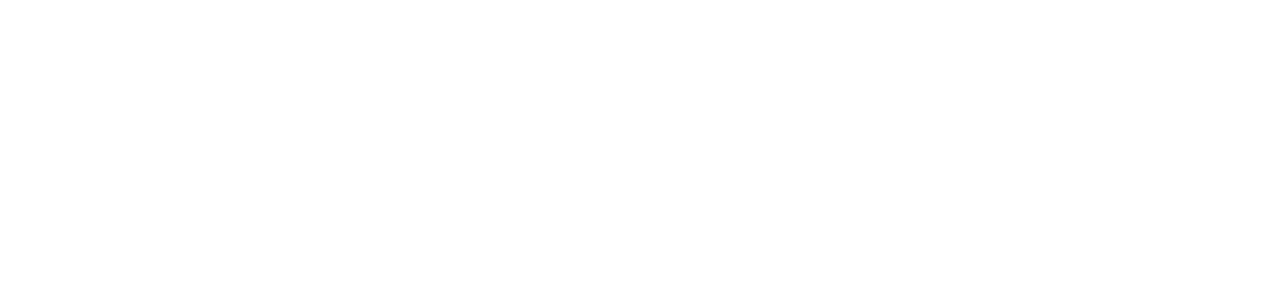
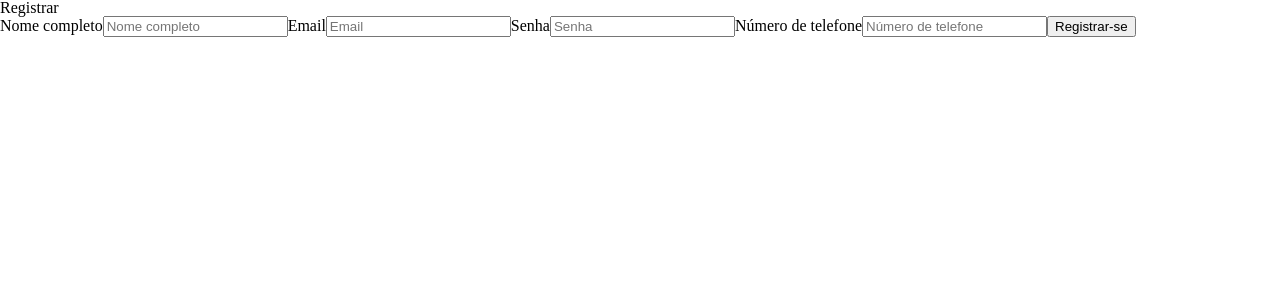
Before and after one commit to WillianMascarenhas/usercontact, a React (Vite) app in the folder front/: page /register in a window 1280 px wide. Before the commit this address had no page. Shown: the top 300 px of the page. Built offline with nearby package versions, Linux system fonts and the light colour scheme.

Commit message:
feat: register page

```diff
--- a/front/package.json
+++ b/front/package.json
@@ -10,18 +10,17 @@
     "preview": "vite preview"
   },
   "dependencies": {
-    "@hookform/resolvers": "^3.1.1",
     "@types/cors": "^2.8.13",
     "axios": "^1.4.0",
     "cors": "^2.8.5",
     "react": "^18.2.0",
     "react-dom": "^18.2.0",
-    "react-hook-form": "^7.45.2",
     "react-router-dom": "^6.14.2",
     "styled-components": "^6.0.5",
     "zod": "^3.21.4"
   },
   "devDependencies": {
+    "@hookform/resolvers": "^3.1.1",
     "@types/react": "^18.2.15",
     "@types/react-dom": "^18.2.7",
     "@types/styled-components": "^5.1.26",
@@ -31,6 +30,7 @@
     "eslint": "^8.45.0",
     "eslint-plugin-react-hooks": "^4.6.0",
     "eslint-plugin-react-refresh": "^0.4.3",
+    "react-hook-form": "^7.45.2",
     "typescript": "^5.0.2",
     "vite": "^4.4.5"
   }
--- a/front/src/hooks/useLogin.tsx
+++ b/front/src/hooks/useAuth.tsx
@@ -1,7 +1,7 @@
 import { useContext } from "react"
 import { LoginContext } from "../providers/loginPorvider"
 
-export const useLogin = () => {
+export const useAuth = () => {
     const loginContext = useContext(LoginContext)
 
     return loginContext
--- a/front/src/pages/Dashbord/index.tsx
+++ b/front/src/pages/Dashbord/index.tsx
@@ -1,7 +1,7 @@
 // components/pages/Dashboard.tsx
 import { useEffect, useState } from "react";
 import { api } from "../../services/api";
-import { useLogin } from "../../hooks/useLogin";
+import { useAuth } from "../../hooks/useAuth";
 
 export interface IContact {
   id: number;
@@ -13,7 +13,7 @@
 
 export const Dashboard = () => {
   const [contacts, setContacts] = useState<IContact[]>([]);
-  const { loading } = useLogin();
+  const { loading } = useAuth();
 
   useEffect(() => {
     (async () => {
--- a/front/src/pages/Login/index.tsx
+++ b/front/src/pages/Login/index.tsx
@@ -1,27 +1,34 @@
-import { useForm } from "react-hook-form"
-import { LoginData, loginSchema } from "../../schemas/LoginSchema/validators"
-import { zodResolver } from "@hookform/resolvers/zod"
-import { useLogin } from "../../hooks/useLogin"
+import { useForm } from "react-hook-form";
+import { zodResolver } from "@hookform/resolvers/zod";
+import { LoginData, loginSchema } from "../../schemas/LoginSchema/validators";
+import { useAuth } from "../../hooks/useAuth";
+import { useNavigate } from "react-router-dom";
 
-export const Login = () =>{
-    const {register, handleSubmit} = useForm<LoginData>({
-        resolver: zodResolver(loginSchema)
-    })
+export const Login = () => {
+  const Navigate = useNavigate();
+  const { register, handleSubmit, formState: { errors } } = useForm<LoginData>({
+    resolver: zodResolver(loginSchema),
+  });
 
-    const {login} = useLogin()
-    // essa é uma maneira mais clean de chamar o use context, foi possivel ser feita pela pasat hooks
+  const { login } = useAuth();
 
-    return(
+  return (
+    <>
+      <button onClick={() => Navigate("/register")}>Registrar-se</button>
       <main>
         <h2>login</h2>
         <form onSubmit={handleSubmit(login)}>
           <label htmlFor="email">Email</label>
-                <input type="text" id="email" {...register("email")}/>
-                <label htmlFor="password" >Senha</label>
-                <input type="password" id="password" {...register("password")}/>
+          <input type="text" id="email" {...register("email")} placeholder="Email" />
+          {errors.email && <span>{errors.email.message}</span>}
+
+          <label htmlFor="password">Senha</label>
+          <input type="password" id="password" {...register("password")} placeholder="Senha" />
+          {errors.password && <span>{errors.password.message}</span>}
 
           <button type="submit">Entrar</button>
         </form>
       </main>
-    )
-}
+    </>
+  );
+};
--- /dev/null
+++ b/front/src/pages/Register/index.tsx
@@ -0,0 +1,40 @@
+import { useForm } from "react-hook-form";
+import { zodResolver } from "@hookform/resolvers/zod";
+import { useAuth } from "../../hooks/useAuth";
+import { RegisterData, RegisterSchema } from "../../schemas/RegisterSchema/validators";
+
+export const Register = () => {
+  const { register, handleSubmit, formState: { errors } } = useForm<RegisterData>({
+    // usa o fromState:{erros} para renderizar na tela os erros vindos do zod
+    resolver: zodResolver(RegisterSchema),
+  });
+
+  const { registerUser } = useAuth();
+
+  return (
+    <>
+      <main>
+        <h2>Registrar</h2>
+        <form onSubmit={handleSubmit(registerUser)}>
+          <label htmlFor="fullName">Nome completo</label>
+          <input type="text" id="fullName" {...register("fullName")} placeholder="Nome completo" />
+          {errors.fullName && <span>{errors.fullName.message}</span>}
+
+          <label htmlFor="email">Email</label>
+          <input type="email" id="email" {...register("email")} placeholder="Email" />
+          {errors.email && <span>{errors.email.message}</span>}
+
+          <label htmlFor="password">Senha</label>
+          <input type="password" id="password" {...register("password")} placeholder="Senha" />
+          {errors.password && <span>{errors.password.message}</span>}
+
+          <label htmlFor="phone">Número de telefone</label>
+          <input type="text" id="phone" {...register("phone")} placeholder="Número de telefone" />
+          {errors.phone && <span>{errors.phone.message}</span>}
+
+          <button type="submit">Registrar-se</button>
+        </form>
+      </main>
+    </>
+  );
+};
--- a/front/src/providers/loginPorvider.tsx
+++ b/front/src/providers/loginPorvider.tsx
@@ -2,15 +2,17 @@
 import { LoginData } from "../schemas/LoginSchema/validators";
 import { api } from "../services/api";
 import { useNavigate } from "react-router-dom";
+import { RegisterData } from "../schemas/RegisterSchema/validators";
 
-export const LoginContext = createContext({} as LoginValues);
+export const LoginContext = createContext({} as AuthValues);
 
 interface LoginProviderProps {
   children: ReactNode;
 }
 
-interface LoginValues {
+interface AuthValues {
   login: (data: LoginData) => Promise<void>;
+  registerUser: (data: RegisterData) => Promise<void>
   loading: boolean;
 }
 
@@ -49,9 +51,19 @@
     }
   };
 
-  const loginContextValue: LoginValues = {
+  const registerUser = async (data: RegisterData) =>{
+    try {
+      await api.post("/user", data)
+      Navigate("/")
+    } catch (error){
+      console.log(error)
+    }
+  }
+
+  const loginContextValue: AuthValues = {
+    loading: loading,
     login: login,
-    loading: loading,
+    registerUser: registerUser
   };
 
   return (
--- a/front/src/routes/index.tsx
+++ b/front/src/routes/index.tsx
@@ -1,12 +1,14 @@
 import { Route, Routes } from "react-router-dom";
 import { Login } from "../pages/Login";
 import { Dashboard } from "../pages/Dashbord";
+import { Register } from "../pages/Register";
 
 export const RoutesMain = () => {
   return (
     <Routes>
       <Route path="/" element={<Login />} />
       <Route path="/dashboard" element={<Dashboard />} />
+      <Route path="/register" element={<Register />} />
     </Routes>
   );
 };
--- /dev/null
+++ b/front/src/schemas/RegisterSchema/validators.ts
@@ -0,0 +1,16 @@
+import { z } from "zod";
+
+export const RegisterSchema = z.object({
+  fullName: z.string().nonempty("Campo obrigatório"),
+  email: z.string().email("Deve ser um email"),
+  password: z.string().nonempty("Campo obrigatório"),
+  phone: z.string()
+    .nonempty("Campo obrigatório")
+    .min(9, "Deve ter no mínimo 10 caracteres")
+    .max(15, "Deve ter no máximo 15 caracteres")
+    .refine((value) => /^(\(\d{2}\)\s?)?\d{4,5}-?\d{4}$|^\d{10}$/.test(value), "Formato inválido para o número de telefone"),
+});
+
+
+
+export type RegisterData = z.infer<typeof RegisterSchema>
```
Also changed, not shown: 1 other file (tests, documents, lock files or other folders). Lines whose indentation alone changed are shown as unchanged.
